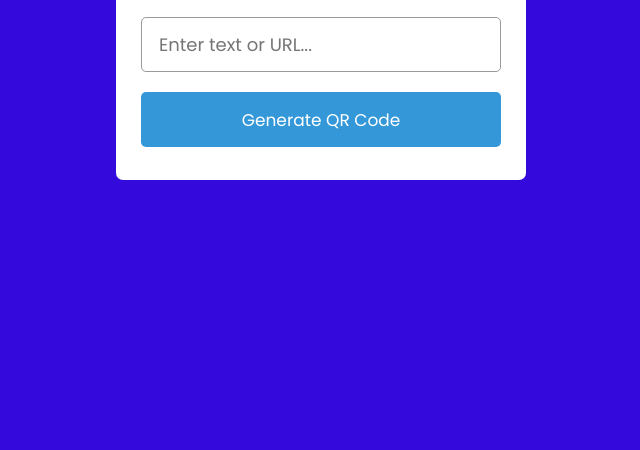
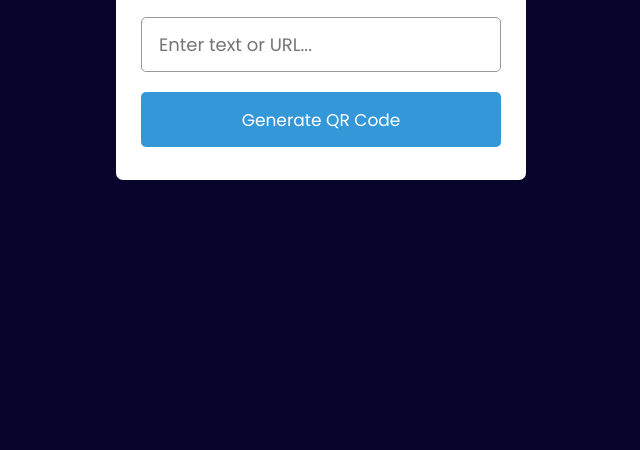
Before and after one commit to sspeedwagonn/qrcode_generator, a plain HTML site: page index.html in a window 1280 px wide. Shown: the part 350-800 px from the top of the page, without its empty margins (319-959 px from the left). Drawn offline with Linux system fonts and the light colour scheme.

Commit message:
Changed background

```diff
--- a/style.css
+++ b/style.css
@@ -12,7 +12,7 @@ body {
     align-items: center;
     justify-content: center;
     min-height: 100vh;
-    background: #3409DB;
+    background: #07052b;
 }
 
 .wrapper {
```
